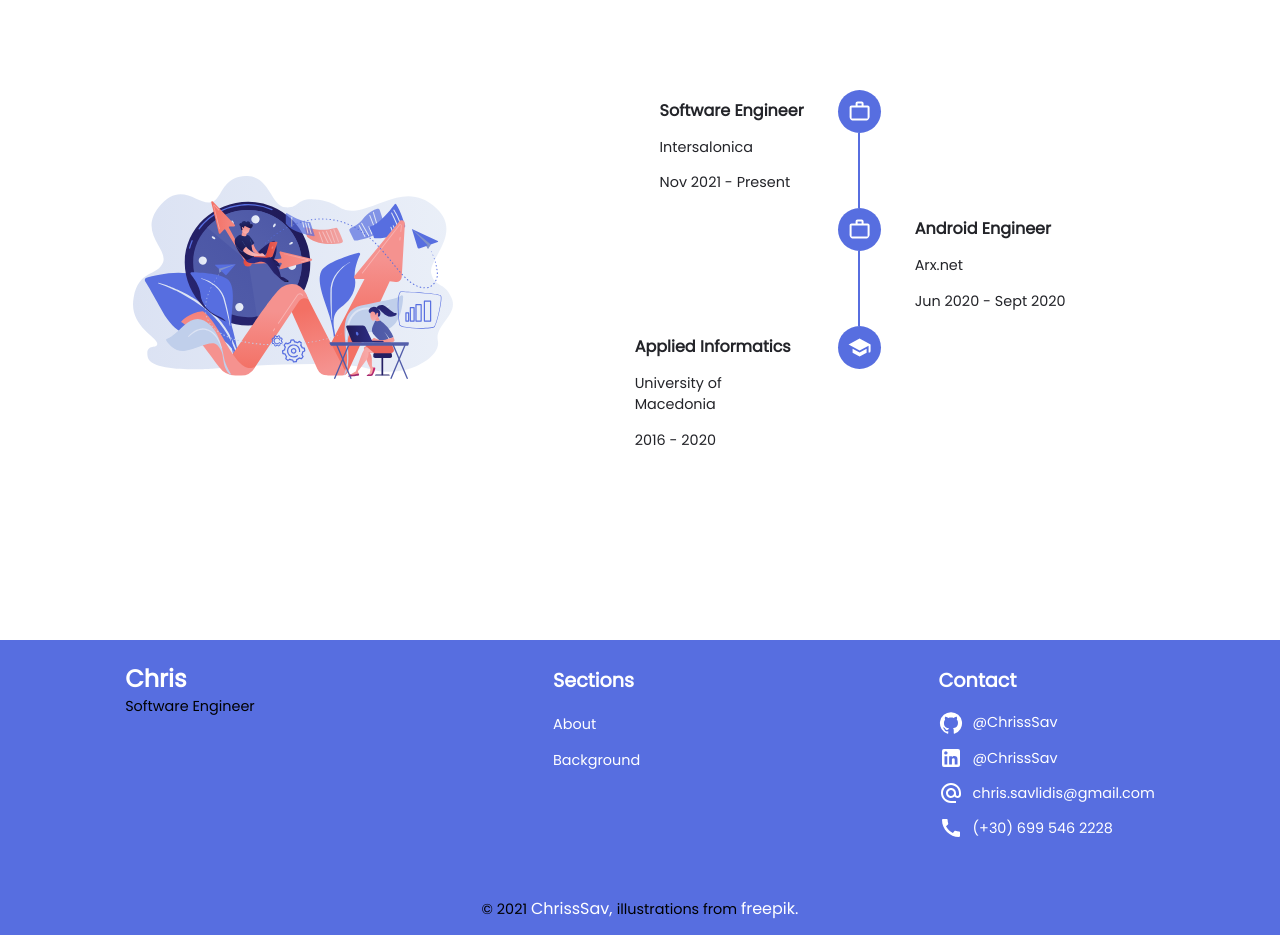
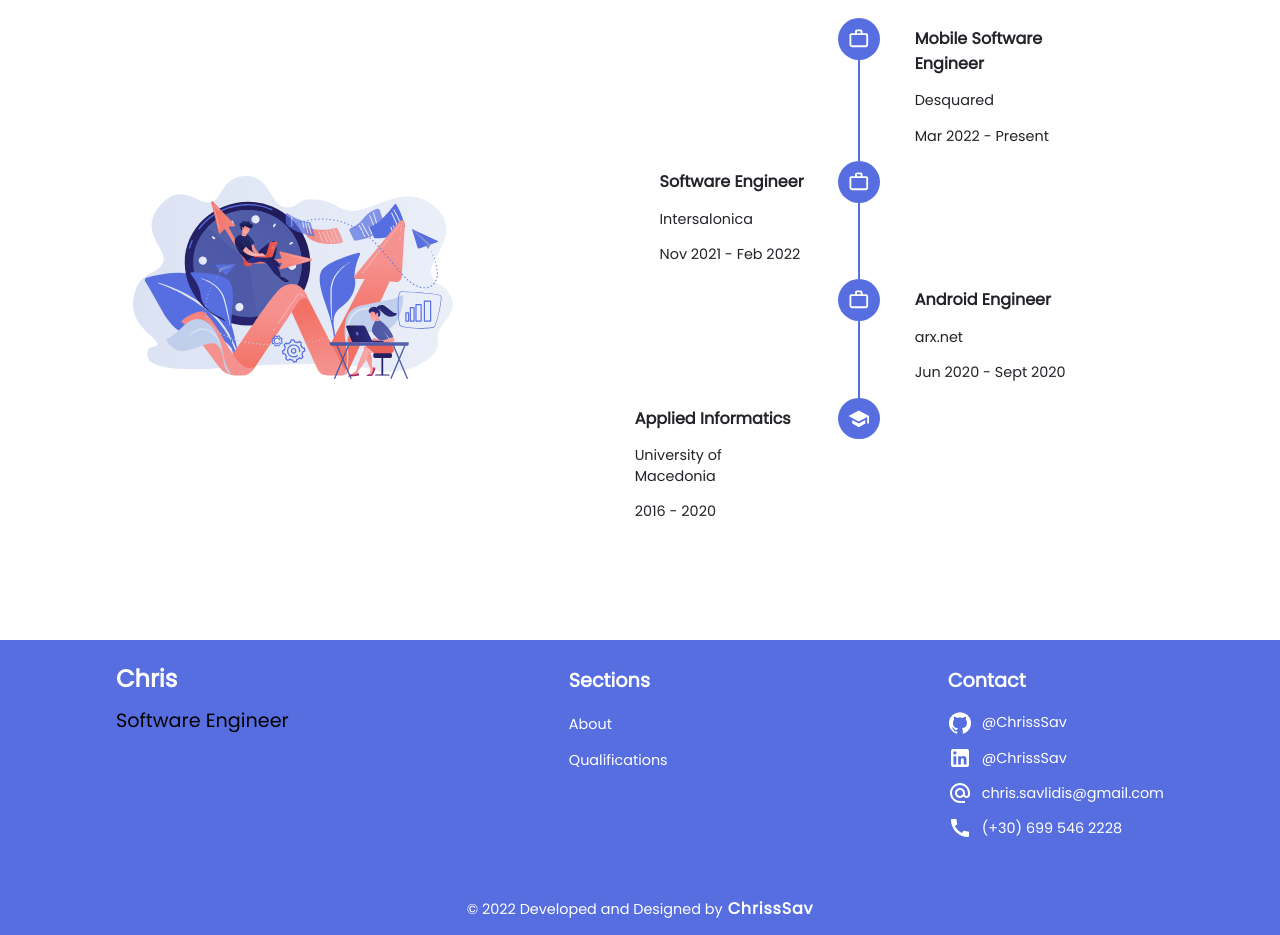
Before and after one commit to ChrissSav/chrisssav.github.io, a React (Create React App) app: page / in a window 1280 px wide. Shown: the part 1840-2775 px from the top of the page. Built offline with nearby package versions, Linux system fonts and the light colour scheme.

Commit message:
[Qualifications] Update bio

```diff
--- a/package.json
+++ b/package.json
@@ -1,7 +1,7 @@
 {
   "homepage": "https://chrisssav.github.io/",
   "name": "personal-web-site",
-  "version": "0.1.7",
+  "version": "0.1.8",
   "private": true,
   "dependencies": {
     "@mui/icons-material": "^5.2.0",
--- a/src/App.js
+++ b/src/App.js
@@ -6,7 +6,6 @@ import Info from './components/Info/Info';
 import About from './components/About/About';
 import Qualifications from './components/Qualifications/Qualifications';
 import ArrowCircleUpIcon from '@mui/icons-material/ArrowCircleUp';
-import CallIcon from '@mui/icons-material/Call';
 
 function App() {
   const [darkTheme, setDarkTheme] = useState(false);
@@ -30,8 +29,6 @@ function App() {
     window.scrollTo({
       top: 0,
       behavior: 'smooth',
-      /* you can also use 'auto' behaviour
-         in place of 'smooth' */
     });
   };
 
@@ -54,7 +51,7 @@ function App() {
       <section id='section_about'>
         <About />
       </section>
-      <section id='section_background'>
+      <section id='section_qualifications'>
         <Qualifications />
       </section>
       <section id='section_footer'>
--- a/src/components/About/About.js
+++ b/src/components/About/About.js
@@ -1,5 +1,4 @@
 import React from 'react';
-import PropTypes from 'prop-types';
 import styles from './About.module.scss';
 import DownloadIcon from '@mui/icons-material/Download';
 
@@ -44,8 +43,4 @@ const About = () => (
   </div>
 );
 
-About.propTypes = {};
-
-About.defaultProps = {};
-
 export default About;
--- a/src/components/Footer/Footer.js
+++ b/src/components/Footer/Footer.js
@@ -1,5 +1,4 @@
 import React from 'react';
-import PropTypes from 'prop-types';
 import styles from './Footer.module.scss';
 import GitHubIcon from '@mui/icons-material/GitHub';
 import LinkedInIcon from '@mui/icons-material/LinkedIn';
@@ -19,7 +18,7 @@ const Footer = () => (
             <a href='#section_about'>About</a>
           </li>
           <li>
-            <a href='#section_background'>Background</a>{' '}
+            <a href='#section_qualifications'>Qualifications</a>{' '}
           </li>
         </ul>
       </div>
@@ -53,23 +52,14 @@ const Footer = () => (
     </div>
     <div className={styles.CopyContainer}>
       <p>
-        © 2021{' '}
+        © 2022 Developed and Designed by
         <a href='https://github.com/ChrissSav' target='_blank'>
           {' '}
-          ChrissSav,{' '}
-        </a>
-        illustrations from{' '}
-        <a href='https://www.freepik.com' target='_blank'>
-          {' '}
-          freepik.
+          ChrissSav
         </a>
       </p>
     </div>
   </div>
 );
 
-Footer.propTypes = {};
-
-Footer.defaultProps = {};
-
 export default Footer;
--- a/src/components/Footer/Footer.module.scss
+++ b/src/components/Footer/Footer.module.scss
@@ -35,11 +35,14 @@
 
     p {
       text-align: center;
-      color: black;
+      color: white;
       font-size: 0.9rem;
 
       a {
         font-size: 1rem;
+        letter-spacing: 0.05rem;
+        font-weight: 800;
+        transition: 0.3s;
       }
     }
   }
@@ -54,7 +57,14 @@
     p {
       padding: 0;
       margin: 0;
+      padding-top: 10px;
+      font-size: 1.2rem;
       color: black;
+    }
+    @media (max-width: 768px) {
+      p {
+        font-size: 1rem;
+      }
     }
   }
 
@@ -88,5 +98,13 @@
     ul li:hover {
       transform: translateX(1em);
     }
+
+    .CopyContainer {
+      p {
+        a:hover {
+          letter-spacing: 0.3rem;
+        }
+      }
+    }
   }
 }
--- a/src/components/Header/Header.js
+++ b/src/components/Header/Header.js
@@ -13,7 +13,7 @@ const Header = ({ onToggle, dark }) => (
         <a href='#section_about'>About</a>
       </li>
       <li>
-        <a href='#section_background'>Background</a>
+        <a href='#section_qualifications'>Qualifications</a>
       </li>
       <li>
         <div onClick={onToggle}>{dark ? <NightlightIcon /> : <WbSunnyIcon />}</div>
--- a/src/components/Qualification/Qualification.js
+++ b/src/components/Qualification/Qualification.js
@@ -1,5 +1,4 @@
 import React from 'react';
-import PropTypes from 'prop-types';
 import styles from './Qualification.module.scss';
 import WorkOutlineIcon from '@mui/icons-material/WorkOutline';
 import SchoolIcon from '@mui/icons-material/School';
@@ -14,7 +13,7 @@ export const Qualification = ({ data, left = false, showLine = true }) => {
       </div>
       {left && (
         <div className={styles.CircleLineContainer}>
-          {data.education ? (
+          {data.education === true ? (
             <SchoolIcon className={styles.spanCircle} />
           ) : (
             <WorkOutlineIcon className={styles.spanCircle} />
@@ -25,7 +24,3 @@ export const Qualification = ({ data, left = false, showLine = true }) => {
     </div>
   );
 };
-
-Qualification.propTypes = {};
-
-Qualification.defaultProps = {};
--- a/src/components/Qualification/Qualification.module.scss
+++ b/src/components/Qualification/Qualification.module.scss
@@ -54,7 +54,7 @@
     border-radius: 100%;
     padding: 0.6rem;
     color: white;
-    font-size: 1.5rem;
+    font-size: 1.4rem;
 
     @media (max-width: 768px) {
       font-size: 1rem;
--- a/src/components/Qualifications/Qualifications.js
+++ b/src/components/Qualifications/Qualifications.js
@@ -1,5 +1,4 @@
 import React from 'react';
-import PropTypes from 'prop-types';
 import styles from './Qualifications.module.scss';
 import { Qualification } from '../Qualification/Qualification';
 
@@ -7,14 +6,20 @@ const Qualifications = () => {
   const list = [
     {
       education: false,
+      title: 'Mobile Software Engineer',
+      description: 'Desquared',
+      date: 'Mar 2022 - Present',
+    },
+    {
+      education: false,
       title: 'Software Engineer',
       description: 'Intersalonica',
-      date: 'Nov 2021 - Present',
+      date: 'Nov 2021 - Feb 2022',
     },
     {
       education: false,
       title: 'Android Engineer',
-      description: 'Arx.net',
+      description: 'arx.net',
       date: 'Jun 2020 - Sept 2020',
     },
     {
@@ -29,7 +34,7 @@ const Qualifications = () => {
 
   list.map((n, key) => {
     key++;
-    if (key % 2 !== 0) {
+    if (key % 2 === 0) {
       rows.push(<Qualification data={n} key={key} left={true} showLine={key !== list.length} />);
       rows.push(<Qualification data={{}} key={key + list.length} />);
     } else {
@@ -41,7 +46,7 @@ const Qualifications = () => {
   return (
     <div className={styles.Qualifications}>
       <div className={styles.QualificationsIntroducation}>
-        <h1>Background</h1>
+        <h1>Qualifications</h1>
       </div>
 
       <div className={styles.Container}>
@@ -52,8 +57,4 @@ const Qualifications = () => {
   );
 };
 
-Qualifications.propTypes = {};
-
-Qualifications.defaultProps = {};
-
 export default Qualifications;
```
Also changed, not shown: 1 other file (tests, documents, lock files or other folders).
